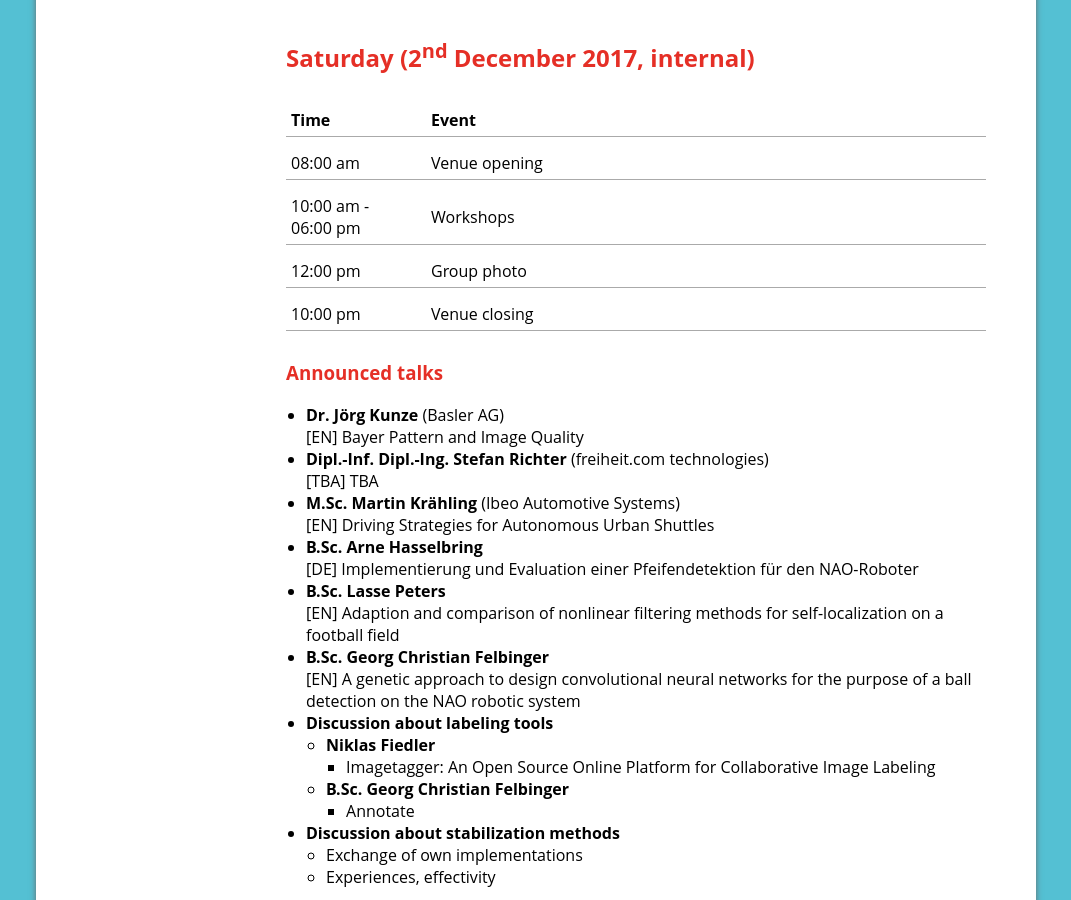
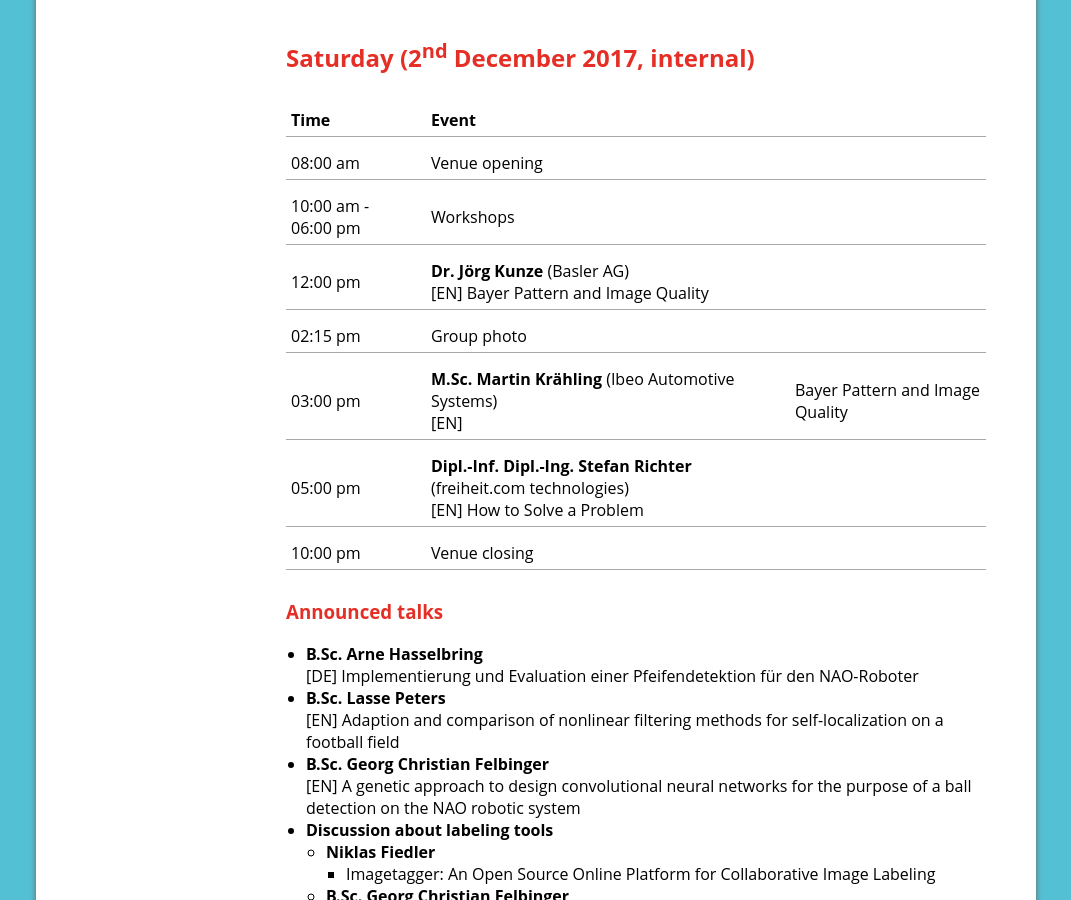
Before and after one commit to RHOrga/rhorga.github.io, a Jekyll site: the page built from 2017/en/schedule.md, in a window 1280 px wide and 900 px high, scrolled down 619 px. Shown: the whole window, without its empty margins (104-1175 px from the left). Built offline with Jekyll 4.4.1, drawn with Linux system fonts in a browser that asks for light colours.

Commit message:
Added talks to the schedule, mopad, phone numbers

```diff
--- a/2017/en/schedule.md
+++ b/2017/en/schedule.md
@@ -18,18 +18,15 @@ layout: default-en-2017
 | :------                | :-------                   |
 | 08:00 am               | Venue opening              |
 | 10:00 am -<br>06:00 pm | Workshops                  |
-| 12:00 pm               | Group photo                |
+| 12:00 pm               | **Dr. Jörg Kunze** (Basler AG) <br>[EN] Bayer Pattern and Image Quality |
+| 02:15 pm               | Group photo                |
+| 03:00 pm               | **M.Sc. Martin Krähling** (Ibeo Automotive Systems) <br>[EN] |Bayer Pattern and Image Quality |
+| 05:00 pm               | **Dipl.-Inf. Dipl.-Ing. Stefan Richter** (freiheit.com technologies) <br>[EN] How to Solve a Problem |
 | 10:00 pm               | Venue closing              |
 {: class="schedule"}
 
 ### Announced talks
 
-* **Dr. Jörg Kunze** (Basler AG)
-[EN] Bayer Pattern and Image Quality
-* **Dipl.-Inf. Dipl.-Ing. Stefan Richter** (freiheit.com technologies)
-[TBA] TBA
-* **M.Sc. Martin Krähling** (Ibeo Automotive Systems)
-[EN] Driving Strategies for Autonomous Urban Shuttles
 * **B.Sc. Arne Hasselbring**
 [DE] Implementierung und Evaluation einer Pfeifendetektion für den NAO-Roboter
 * **B.Sc. Lasse Peters**
```
Also changed, not shown: 2017/en/info.md (+14 -0 lines).
